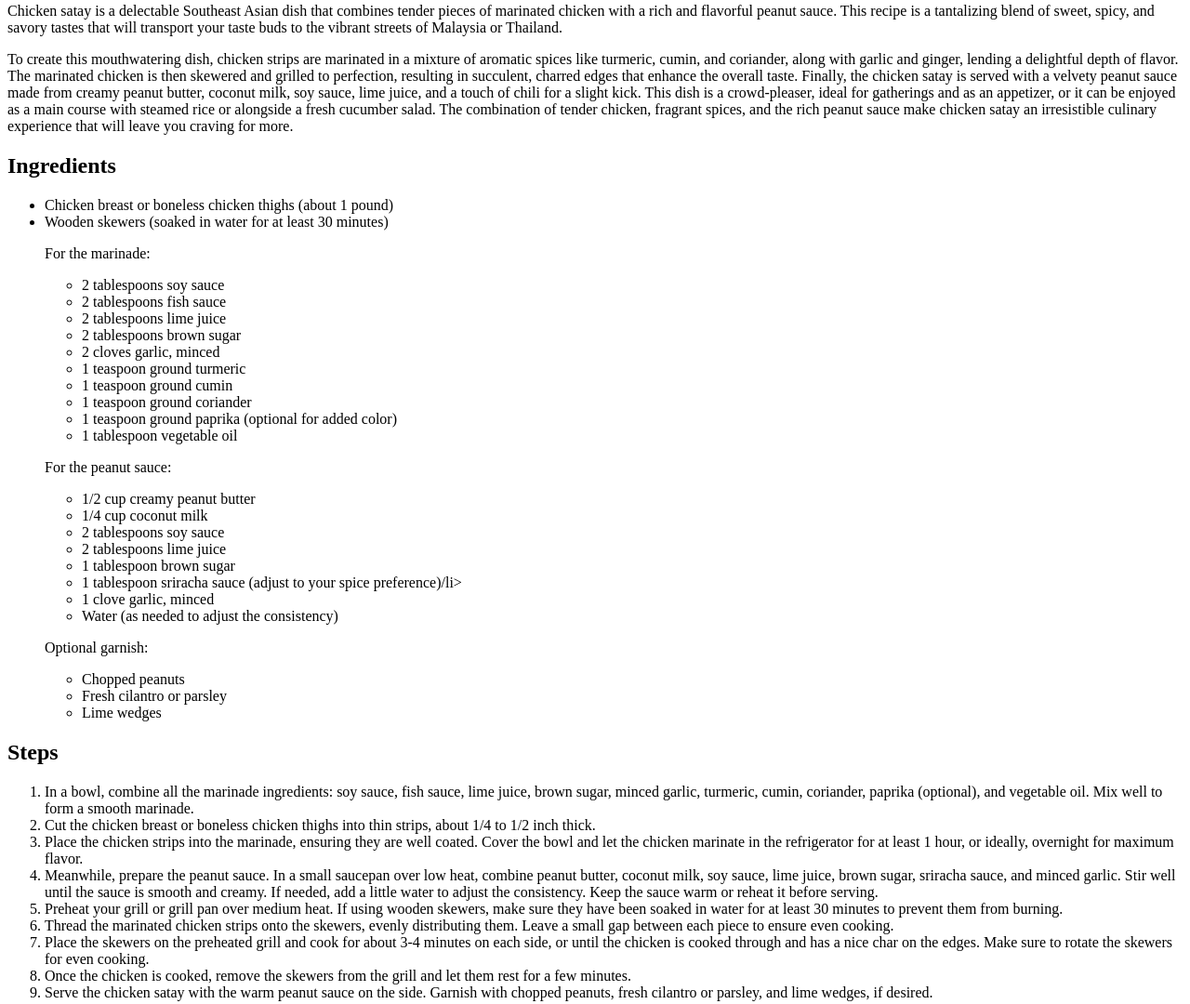
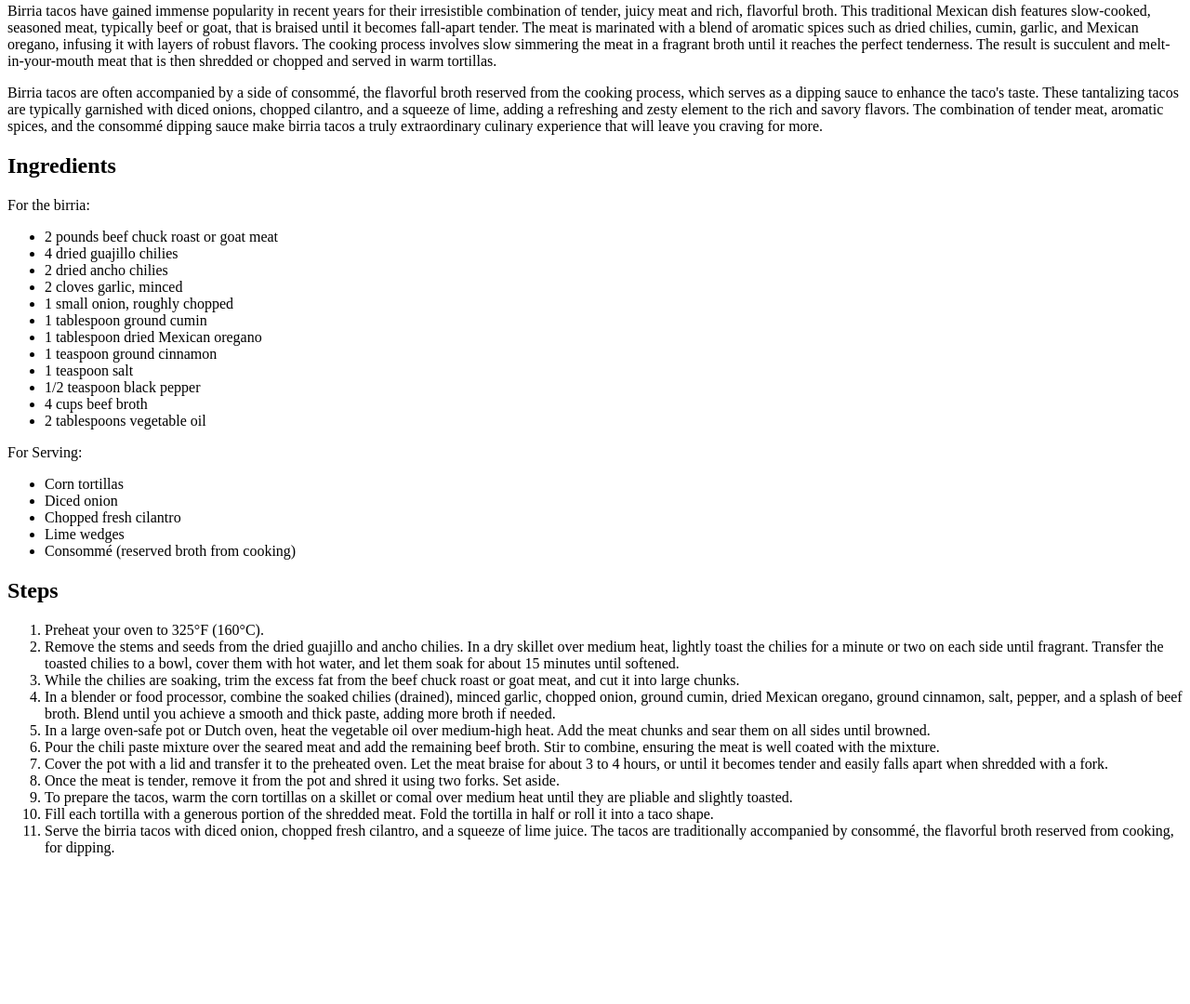
Before and after one commit to andyth240/odin-recipes, a plain HTML site: page recipes/birria-tacos.html in a window 1280 px wide. Shown: the part 397-1477 px from the top of the page at 93% size. After the commit the page ends 1334 px from the top, so only its background shows below. Drawn offline with Linux system fonts and the light colour scheme.

Commit message:
Make birria taco recipe

```diff
--- a/recipes/birria-tacos.html
+++ b/recipes/birria-tacos.html
@@ -7,60 +7,51 @@
 </head>
 <body>
     <h1>Chicken Satay</h1>
-    <img src="https://rasamalaysia.com/recipe-chicken-satay/" alt="A picture of some delicious chicken satay skewers from Malaysia.">
+    <img src="https://grandbaby-cakes.com/birria-tacos/" alt="A picture of mouth-watering birria tacos on a tray.">
 
-    <p>Chicken satay is a delectable Southeast Asian dish that combines tender pieces of marinated chicken with a rich and flavorful peanut sauce. This recipe is a tantalizing blend of sweet, spicy, and savory tastes that will transport your taste buds to the vibrant streets of Malaysia or Thailand.</p>
-    <p>To create this mouthwatering dish, chicken strips are marinated in a mixture of aromatic spices like turmeric, cumin, and coriander, along with garlic and ginger, lending a delightful depth of flavor. The marinated chicken is then skewered and grilled to perfection, resulting in succulent, charred edges that enhance the overall taste. Finally, the chicken satay is served with a velvety peanut sauce made from creamy peanut butter, coconut milk, soy sauce, lime juice, and a touch of chili for a slight kick. This dish is a crowd-pleaser, ideal for gatherings and as an appetizer, or it can be enjoyed as a main course with steamed rice or alongside a fresh cucumber salad. The combination of tender chicken, fragrant spices, and the rich peanut sauce make chicken satay an irresistible culinary experience that will leave you craving for more.</p>
+    <p>Birria tacos have gained immense popularity in recent years for their irresistible combination of tender, juicy meat and rich, flavorful broth. This traditional Mexican dish features slow-cooked, seasoned meat, typically beef or goat, that is braised until it becomes fall-apart tender. The meat is marinated with a blend of aromatic spices such as dried chilies, cumin, garlic, and Mexican oregano, infusing it with layers of robust flavors. The cooking process involves slow simmering the meat in a fragrant broth until it reaches the perfect tenderness. The result is succulent and melt-in-your-mouth meat that is then shredded or chopped and served in warm tortillas.</p>
+    <p>Birria tacos are often accompanied by a side of consommé, the flavorful broth reserved from the cooking process, which serves as a dipping sauce to enhance the taco's taste. These tantalizing tacos are typically garnished with diced onions, chopped cilantro, and a squeeze of lime, adding a refreshing and zesty element to the rich and savory flavors. The combination of tender meat, aromatic spices, and the consommé dipping sauce make birria tacos a truly extraordinary culinary experience that will leave you craving for more.</p>
 
     <h2>Ingredients</h2>
 
+    <p>For the birria:</p>
     <ul>
-        <li>Chicken breast or boneless chicken thighs (about 1 pound)</li>
-        <li>Wooden skewers (soaked in water for at least 30 minutes)</li>
-        <p>For the marinade:</p>
-        <ul>
-            <li>2 tablespoons soy sauce</li>
-            <li>2 tablespoons fish sauce</li>
-            <li>2 tablespoons lime juice</li>
-            <li>2 tablespoons brown sugar</li>
-            <li>2 cloves garlic, minced</li>
-            <li>1 teaspoon ground turmeric</li>
-            <li>1 teaspoon ground cumin</li>
-            <li>1 teaspoon ground coriander</li>
-            <li>1 teaspoon ground paprika (optional for added color)</li>
-            <li>1 tablespoon vegetable oil</li>
-        </ul>
-        <p>For the peanut sauce: </p>
-        <ul>
-            <li>1/2 cup creamy peanut butter</li>
-            <li>1/4 cup coconut milk</li>
-            <li>2 tablespoons soy sauce</li>
-            <li>2 tablespoons lime juice</li>
-            <li>1 tablespoon brown sugar</li>
-            <li>1 tablespoon sriracha sauce (adjust to your spice preference)/li>
-            <li>1 clove garlic, minced</li>
-            <li>Water (as needed to adjust the consistency)</li>
-        </ul>
-        <p>Optional garnish:</p>
-        <ul>
-            <li>Chopped peanuts</li>
-            <li>Fresh cilantro or parsley</li>
-            <li>Lime wedges</li>
-        </ul>
+        <li>2 pounds beef chuck roast or goat meat</li>
+        <li>4 dried guajillo chilies</li>
+        <li>2 dried ancho chilies</li>
+        <li>2 cloves garlic, minced</li>
+        <li>1 small onion, roughly chopped</li>
+        <li>1 tablespoon ground cumin</li>
+        <li>1 tablespoon dried Mexican oregano</li>
+        <li>1 teaspoon ground cinnamon</li>
+        <li>1 teaspoon salt</li>
+        <li>1/2 teaspoon black pepper</li>
+        <li>4 cups beef broth</li>
+        <li>2 tablespoons vegetable oil</li>
+    </ul>
+
+    <p>For Serving:</p>
+    <ul>
+        <li>Corn tortillas</li>
+        <li>Diced onion</li>
+        <li>Chopped fresh cilantro</li>
+        <li>Lime wedges</li>
+        <li>Consommé (reserved broth from cooking)</li>
     </ul>
 
     <h2>Steps</h2>
     <ol>
-        <li>In a bowl, combine all the marinade ingredients: soy sauce, fish sauce, lime juice, brown sugar, minced garlic, turmeric, cumin, coriander, paprika (optional), and vegetable oil. Mix well to form a smooth marinade.</li>
-        <li>Cut the chicken breast or boneless chicken thighs into thin strips, about 1/4 to 1/2 inch thick.</li>
-        <li>Place the chicken strips into the marinade, ensuring they are well coated. Cover the bowl and let the chicken marinate in the refrigerator for at least 1 hour, or ideally, overnight for maximum flavor.</li>
-        <li>Meanwhile, prepare the peanut sauce. In a small saucepan over low heat, combine peanut butter, coconut milk, soy sauce, lime juice, brown sugar, sriracha sauce, and minced garlic. Stir well until the sauce is smooth and creamy. If needed, add a little water to adjust the consistency. Keep the sauce warm or reheat it before serving.</li>
-        <li>Preheat your grill or grill pan over medium heat. If using wooden skewers, make sure they have been soaked in water for at least 30 minutes to prevent them from burning.</li>
-        <li>Thread the marinated chicken strips onto the skewers, evenly distributing them. Leave a small gap between each piece to ensure even cooking.</li>
-        <li>Place the skewers on the preheated grill and cook for about 3-4 minutes on each side, or until the chicken is cooked through and has a nice char on the edges. Make sure to rotate the skewers for even cooking.</li>
-        <li>Once the chicken is cooked, remove the skewers from the grill and let them rest for a few minutes.</li>
-        <li>Serve the chicken satay with the warm peanut sauce on the side. Garnish with chopped peanuts, fresh cilantro or parsley, and lime wedges, if desired.</li>
+        <li>Preheat your oven to 325°F (160°C).</li>
+        <li>Remove the stems and seeds from the dried guajillo and ancho chilies. In a dry skillet over medium heat, lightly toast the chilies for a minute or two on each side until fragrant. Transfer the toasted chilies to a bowl, cover them with hot water, and let them soak for about 15 minutes until softened.</li>
+        <li>While the chilies are soaking, trim the excess fat from the beef chuck roast or goat meat, and cut it into large chunks.</li>
+        <li>In a blender or food processor, combine the soaked chilies (drained), minced garlic, chopped onion, ground cumin, dried Mexican oregano, ground cinnamon, salt, pepper, and a splash of beef broth. Blend until you achieve a smooth and thick paste, adding more broth if needed.</li>
+        <li>In a large oven-safe pot or Dutch oven, heat the vegetable oil over medium-high heat. Add the meat chunks and sear them on all sides until browned.</li>
+        <li>Pour the chili paste mixture over the seared meat and add the remaining beef broth. Stir to combine, ensuring the meat is well coated with the mixture.</li>
+        <li>Cover the pot with a lid and transfer it to the preheated oven. Let the meat braise for about 3 to 4 hours, or until it becomes tender and easily falls apart when shredded with a fork.</li>
+        <li>Once the meat is tender, remove it from the pot and shred it using two forks. Set aside.</li>
+        <li>To prepare the tacos, warm the corn tortillas on a skillet or comal over medium heat until they are pliable and slightly toasted.</li>
+        <li>Fill each tortilla with a generous portion of the shredded meat. Fold the tortilla in half or roll it into a taco shape.</li>
+        <li>Serve the birria tacos with diced onion, chopped fresh cilantro, and a squeeze of lime juice. The tacos are traditionally accompanied by consommé, the flavorful broth reserved from cooking, for dipping.</li>
     </ol>
-
 </body>
 </html>
```
